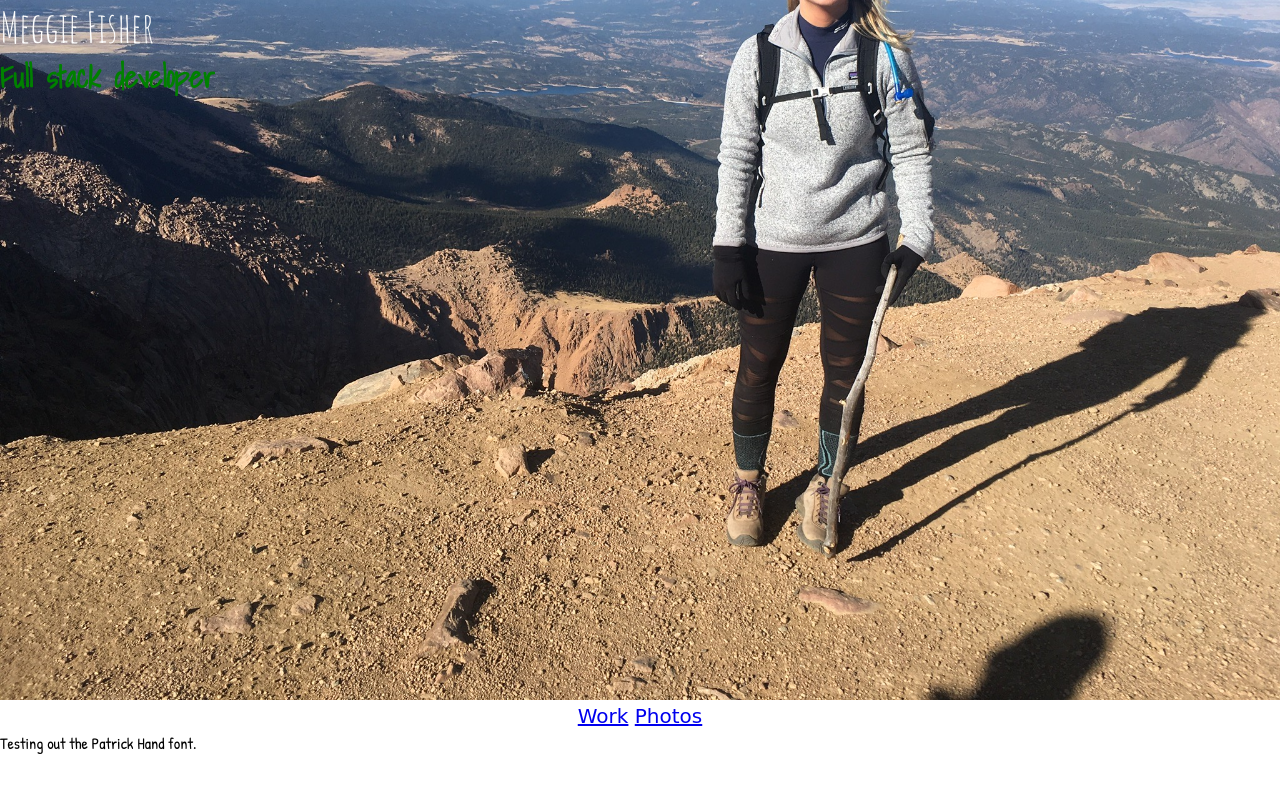
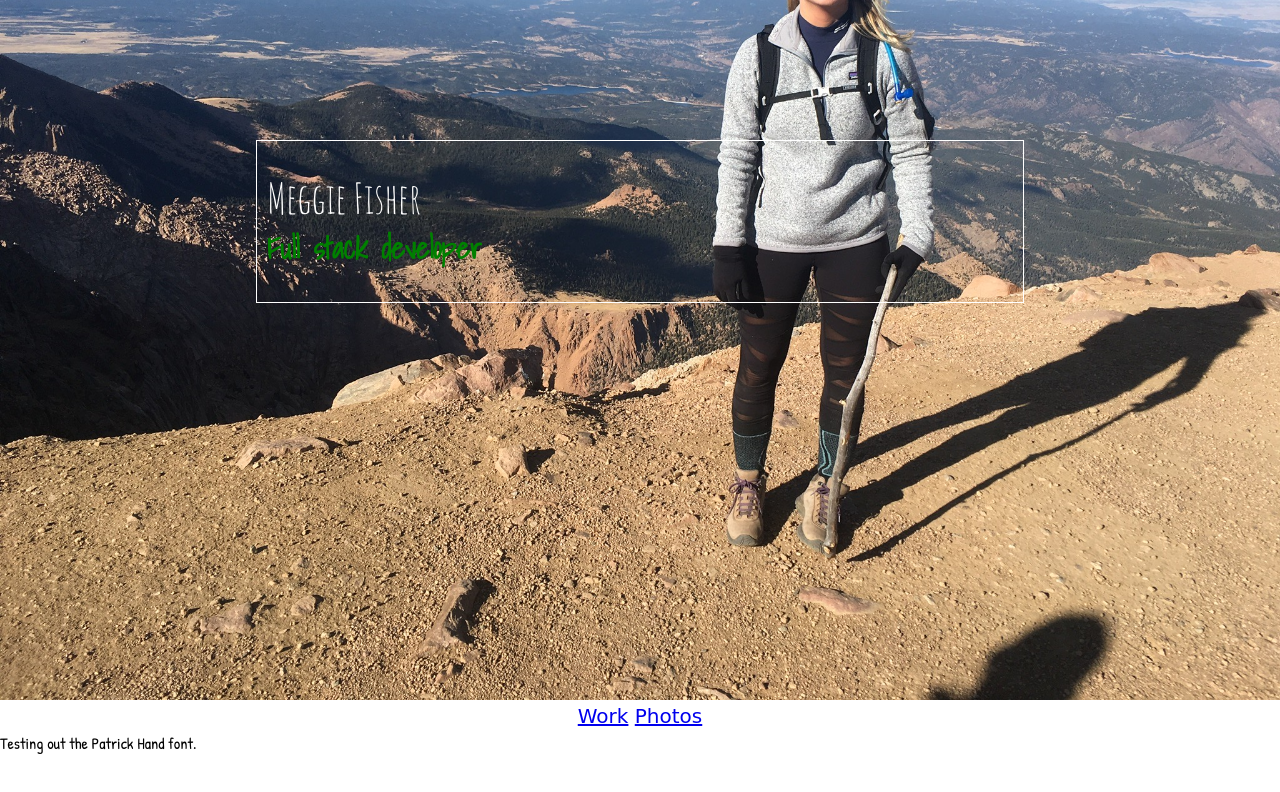
Before and after one commit to meggiefisher/meggiefisher.github.io, a plain HTML site: page README.html in a window 1280 px wide. Drawn offline with Linux system fonts and the light colour scheme; a web font is replaced by a local one.

Commit message:
Update README.html

```diff
--- a/README.html
+++ b/README.html
@@ -7,8 +7,10 @@
 </head>
 <body>
 	<div class="header">
-		<h1>Meggie Fisher</h1>
-		<h2>Full stack developer</h2>
+		<div id="header-content">
+			<h1>Meggie Fisher</h1>
+			<h2>Full stack developer</h2>
+		</div>
 	</div>
 	<div class="navigator">
 		<ul>
```
